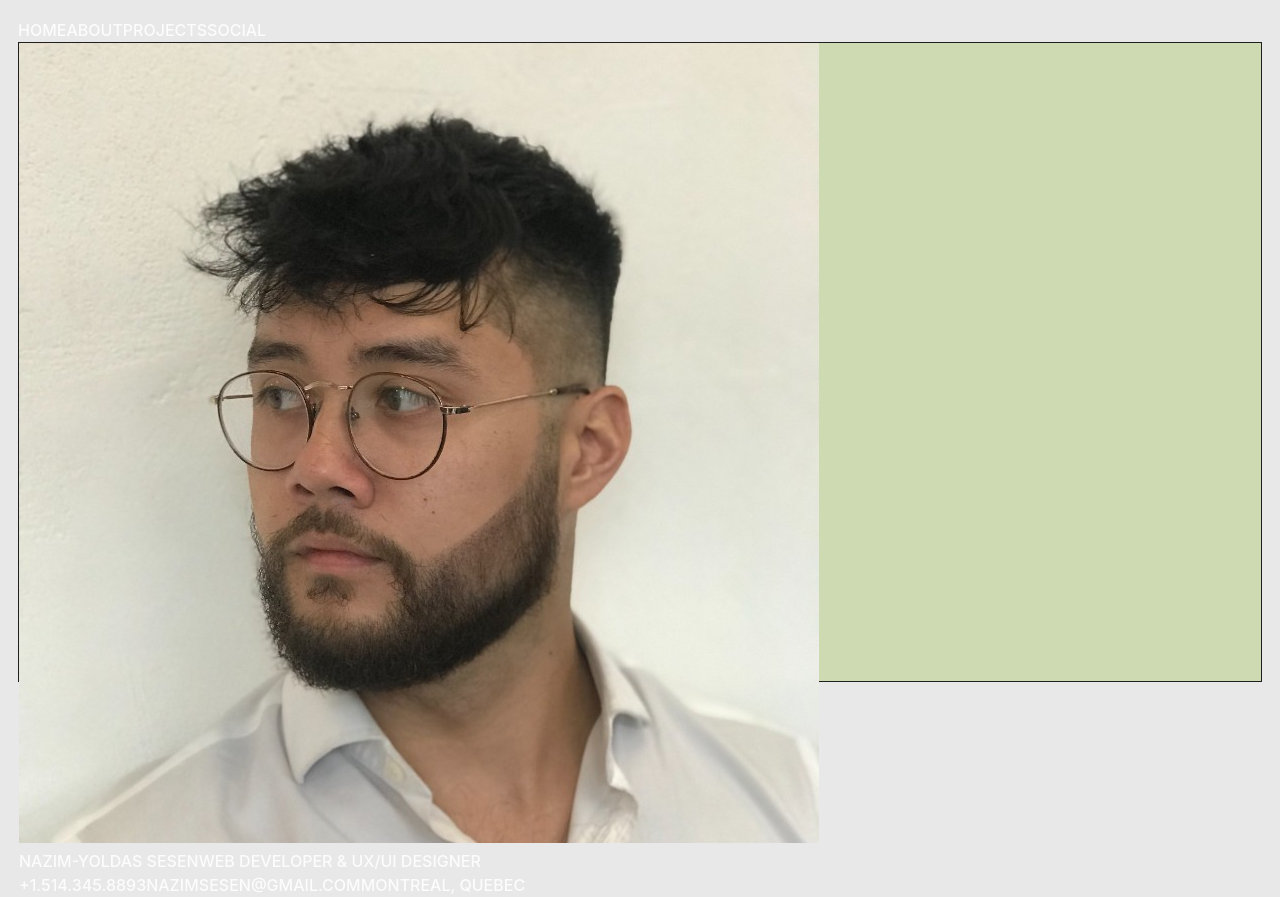
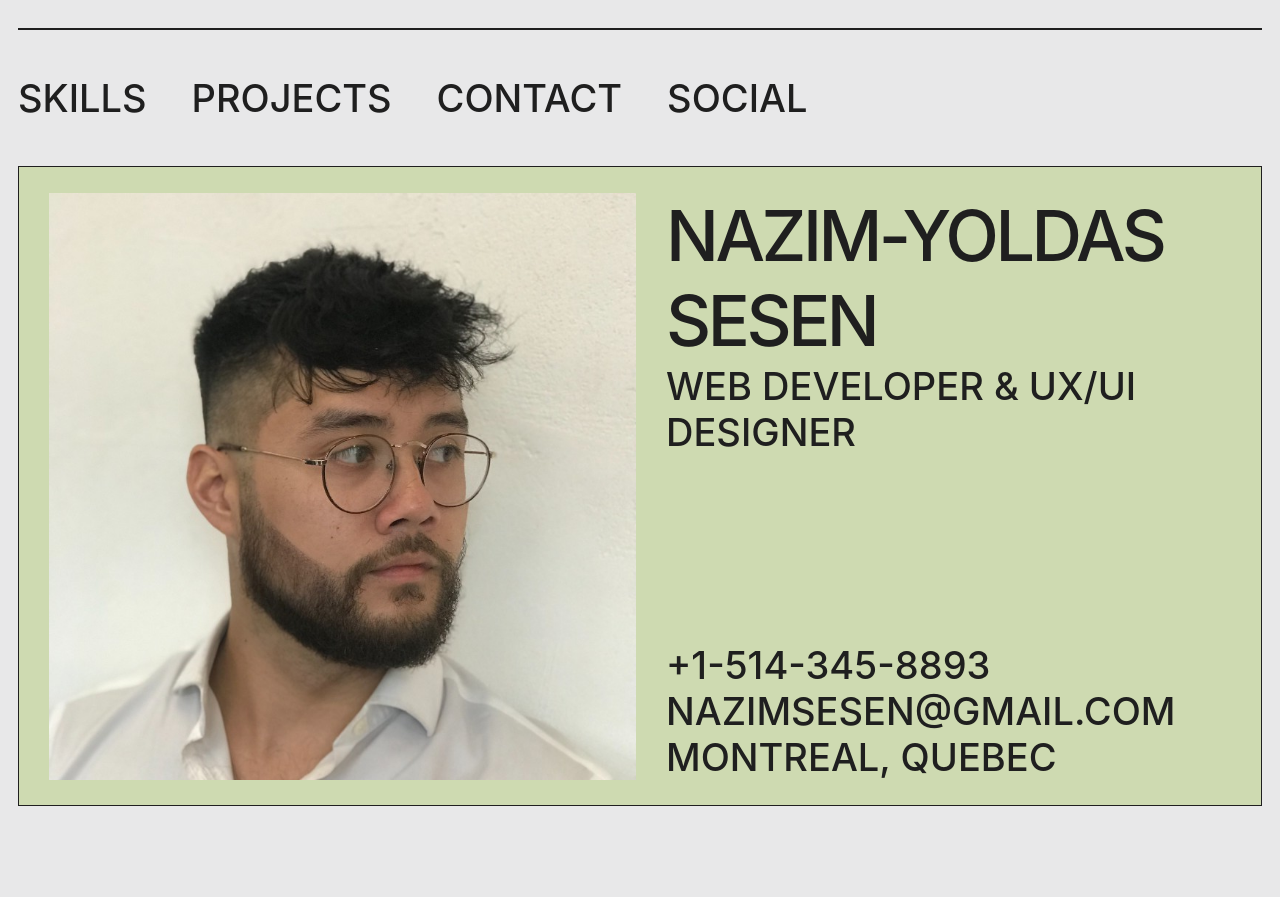
Before and after one commit to maisoncastro/maisoncastro.github.io, a React (Vite) app: page / in a window 1280 px wide. After the commit the page ends 824 px from the top, so only its background shows below. Built offline with nearby package versions, Linux system fonts and the light colour scheme.

Commit message:
Finished the header

```diff
--- a/package.json
+++ b/package.json
@@ -10,8 +10,10 @@
     "preview": "vite preview"
   },
   "dependencies": {
+    "@types/react-router-dom": "^5.3.3",
     "react": "^18.2.0",
-    "react-dom": "^18.2.0"
+    "react-dom": "^18.2.0",
+    "react-router-dom": "^6.11.0"
   },
   "devDependencies": {
     "@types/react": "^18.0.28",
--- a/src/App.tsx
+++ b/src/App.tsx
@@ -1,4 +1,5 @@
 import { useState } from "react";
+import { BrowserRouter as Router, Route, Switch } from "react-router-dom";
 import "./App.css";
 
 // Components
@@ -12,10 +13,12 @@ import { Header } from "./components/Header";
 
 function App() {
   return (
-    <>
-      <NavBar />
-      <Header />
-    </>
+    <Router>
+      <>
+        <NavBar />
+        <Header />
+      </>
+    </Router>
   );
 }
 
--- a/src/components/Header.tsx
+++ b/src/components/Header.tsx
@@ -1,16 +1,16 @@
-import React from "react";
-
 export const Header = () => {
   return (
     <div className="header">
-      <img src="./public/me.jpg" alt="profile" />
+      <div className="header-img">
+        <img src="/me.jpg" alt="profile" width="587" height="587" />
+      </div>
       <div className="header-info">
-        <div>
-          <span>Nazim-Yoldas Sesen</span>
+        <div className="title-subtitle">
+          <span className="title">Nazim-Yoldas Sesen</span>
           <span>WEB DEVELOPER & UX/UI DESIGNER</span>
         </div>
-        <div>
-          <span>+1.514.345.8893</span>
+        <div className="contact-info">
+          <span>+1-514-345-8893</span>
           <span>NAZIMSESEN@GMAIL.COM</span>
           <span>MONTREAL, QUEBEC</span>
         </div>
--- a/src/components/NavBar.tsx
+++ b/src/components/NavBar.tsx
@@ -1,10 +1,16 @@
+import React from "react";
+import { Link } from "react-router-dom";
+
 export const NavBar = () => {
   return (
-    <div className="nav-bar">
-      <div>Home</div>
-      <div>About</div>
-      <div>Projects</div>
-      <div>Social</div>
-    </div>
+    <>
+      <hr />
+      <div className="nav-bar">
+        <Link to="/">Skills</Link>
+        <Link to="/">Projects</Link>
+        <Link to="/">Contact</Link>
+        <Link to="/">Social</Link>
+      </div>
+    </>
   );
 };
--- a/src/index.css
+++ b/src/index.css
@@ -1,11 +1,11 @@
 :root {
   font-family: Inter, system-ui, Avenir, Helvetica, Arial, sans-serif;
-  line-height: 1.5;
   font-weight: 500;
   text-transform: uppercase;
+  font-size: 38px;
 
   color-scheme: light dark;
-  color: rgba(255, 255, 255, 0.87);
+  color: var(--font-primary-color);
   background-color: #e8e8e9;
 
   font-synthesis: none;
@@ -25,10 +25,28 @@
   margin: 0;
 }
 
+a {
+  text-decoration: none;
+  color: var(--font-primary-color);
+  transition: color 0.2s ease-in-out;
+}
+
+a:hover {
+  color: var(--color-primary);
+}
+
+hr {
+  border: 1px solid var(--font-primary-color);
+  margin-top: 10px;
+}
+
 .nav-bar {
   display: flex;
   flex-direction: row;
-  color: ;
+  color: var(--font-primary-color);
+  gap: 45px;
+  margin-bottom: 45px;
+  margin-top: 45px;
 }
 
 .header {
@@ -36,4 +54,43 @@
   height: 640px;
   width: 100%;
   border: 1px solid var(--font-primary-color);
+
+  display: flex;
+  flex-direction: row;
+  align-items: center;
 }
+
+.header img {
+  transform: scaleX(-1);
+}
+
+.header-img {
+  padding-left: 30px;
+  padding-right: 30px;
+  height: 100%;
+  display: flex;
+  align-items: center;
+}
+
+.header-info {
+  display: flex;
+  flex-direction: column;
+  justify-content: space-between;
+  height: 587px;
+}
+
+.title-subtitle {
+  display: flex;
+  flex-direction: column;
+  justify-content: center;
+}
+
+.title {
+  font-size: 70px;
+  letter-spacing: -0.05em;
+}
+
+.contact-info {
+  display: flex;
+  flex-direction: column;
+}
```
Also changed, not shown: 1 other file (tests, documents, lock files or other folders).
